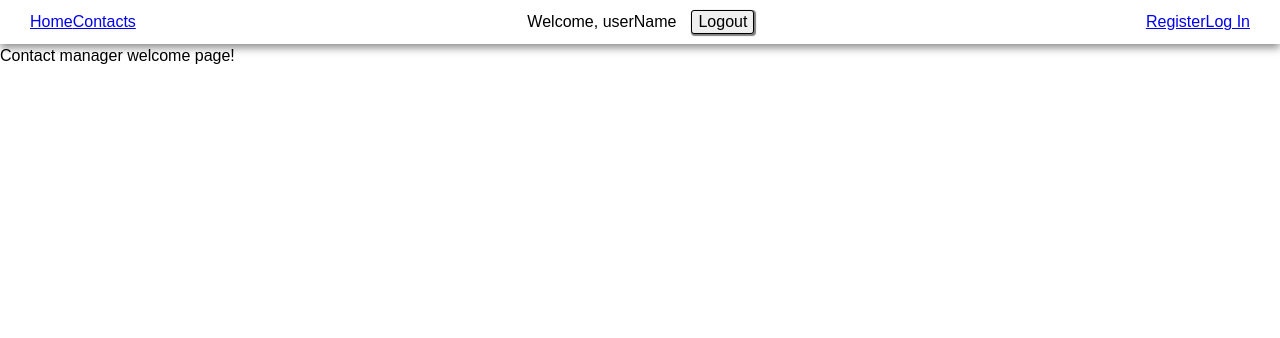
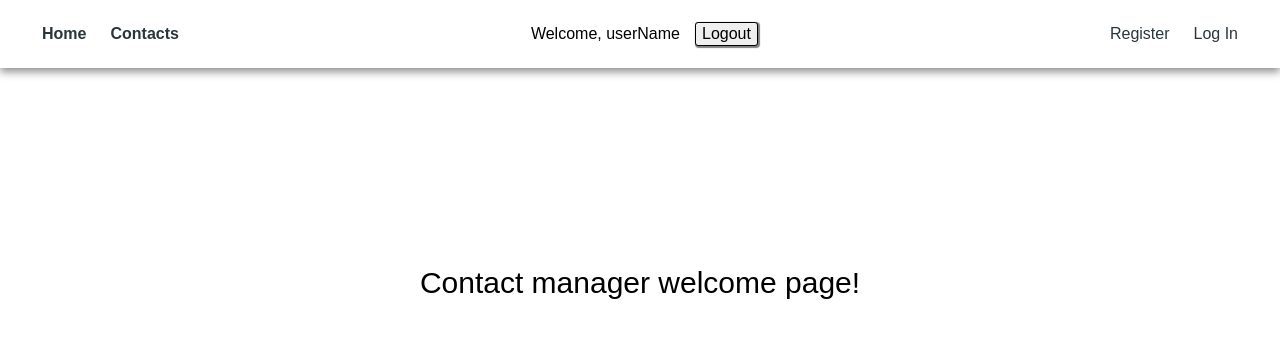
Before and after one commit to Veronika0136/goit-react-hw-08, a React (Vite) app: page / in a window 1280 px wide. Shown: the top 338 px of the page. Built offline with nearby package versions, Linux system fonts and the light colour scheme.

Commit message:
styles header

```diff
--- a/src/components/AuthNav/AuthNav.jsx
+++ b/src/components/AuthNav/AuthNav.jsx
@@ -1,11 +1,16 @@
 import React from 'react';
 import { NavLink } from 'react-router-dom';
+import s from './AuthNav.module.css';
 
 const AuthNav = () => {
   return (
     <div>
-      <NavLink to="/register">Register</NavLink>
-      <NavLink to="/login">Log In</NavLink>
+      <NavLink to="/register" className={s.link}>
+        Register
+      </NavLink>
+      <NavLink to="/login" className={s.link}>
+        Log In
+      </NavLink>
     </div>
   );
 };
--- a/src/components/AuthNav/AuthNav.module.css
+++ b/src/components/AuthNav/AuthNav.module.css
@@ -0,0 +1,7 @@
+.link {
+  display: inline-block;
+  text-decoration: none;
+  padding: 12px;
+
+  color: #2a363b;
+}
--- a/src/components/Navigation/Navigation.jsx
+++ b/src/components/Navigation/Navigation.jsx
@@ -1,11 +1,16 @@
 import React from 'react';
 import { NavLink } from 'react-router-dom';
+import s from './Navigation.module.css';
 
 const Navigation = () => {
   return (
     <nav>
-      <NavLink to="/">Home</NavLink>
-      <NavLink to="/contacts">Contacts</NavLink>
+      <NavLink to="/" className={s.link}>
+        Home
+      </NavLink>
+      <NavLink to="/contacts" className={s.link}>
+        Contacts
+      </NavLink>
     </nav>
   );
 };
--- a/src/components/Navigation/Navigation.module.css
+++ b/src/components/Navigation/Navigation.module.css
@@ -0,0 +1,7 @@
+.link {
+  display: inline-block;
+  text-decoration: none;
+  padding: 12px;
+  font-weight: 700;
+  color: #2a363b;
+}
--- a/src/pages/HomePage/HomePage.jsx
+++ b/src/pages/HomePage/HomePage.jsx
@@ -1,7 +1,8 @@
 import React from 'react';
+import s from './HomePage.module.css';
 
 const HomePage = () => {
-  return <div>Contact manager welcome page!</div>;
+  return <div className={s.title}>Contact manager welcome page!</div>;
 };
 
 export default HomePage;
--- /dev/null
+++ b/src/pages/HomePage/HomePage.module.css
@@ -0,0 +1,5 @@
+.title {
+  text-align: center;
+  margin-top: 15%;
+  font-size: 30px;
+}
```
